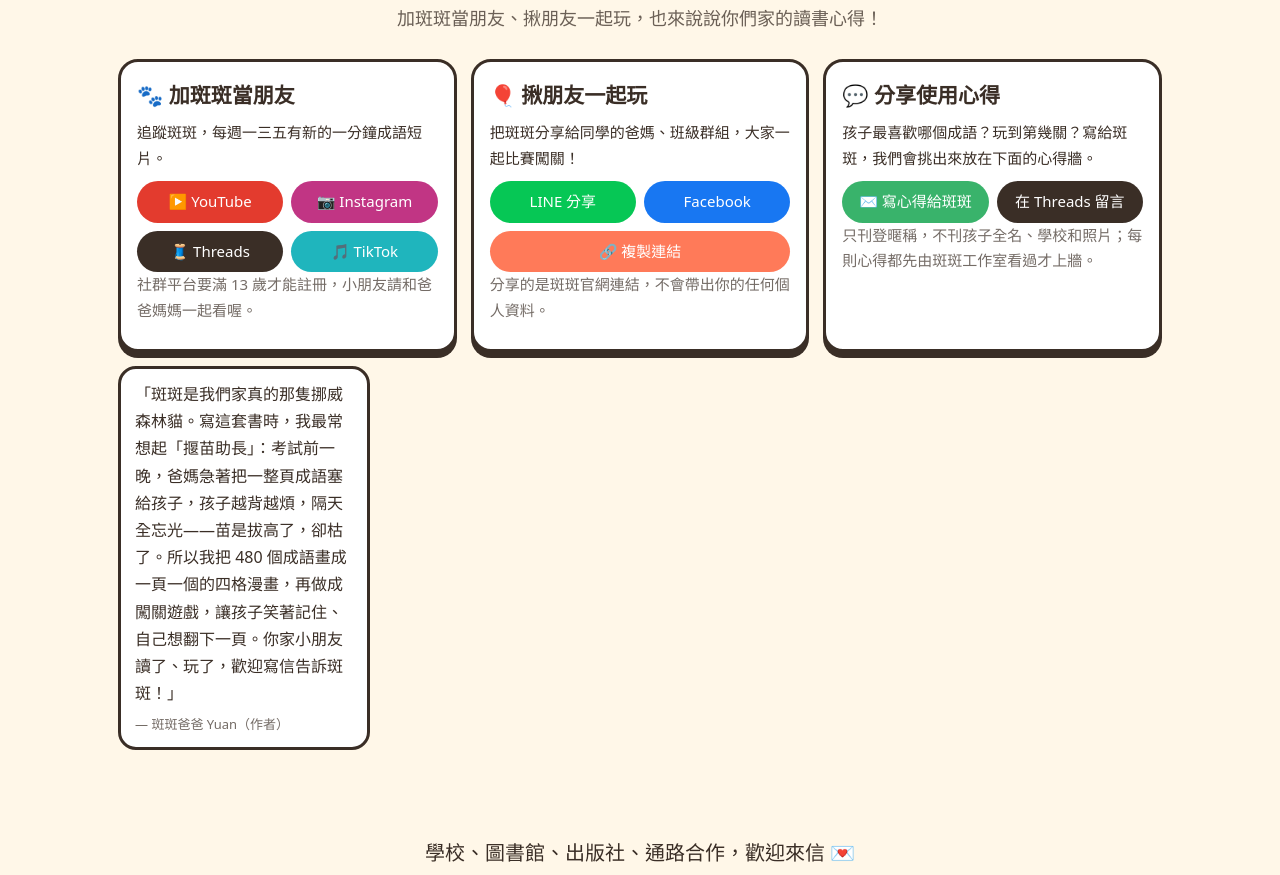
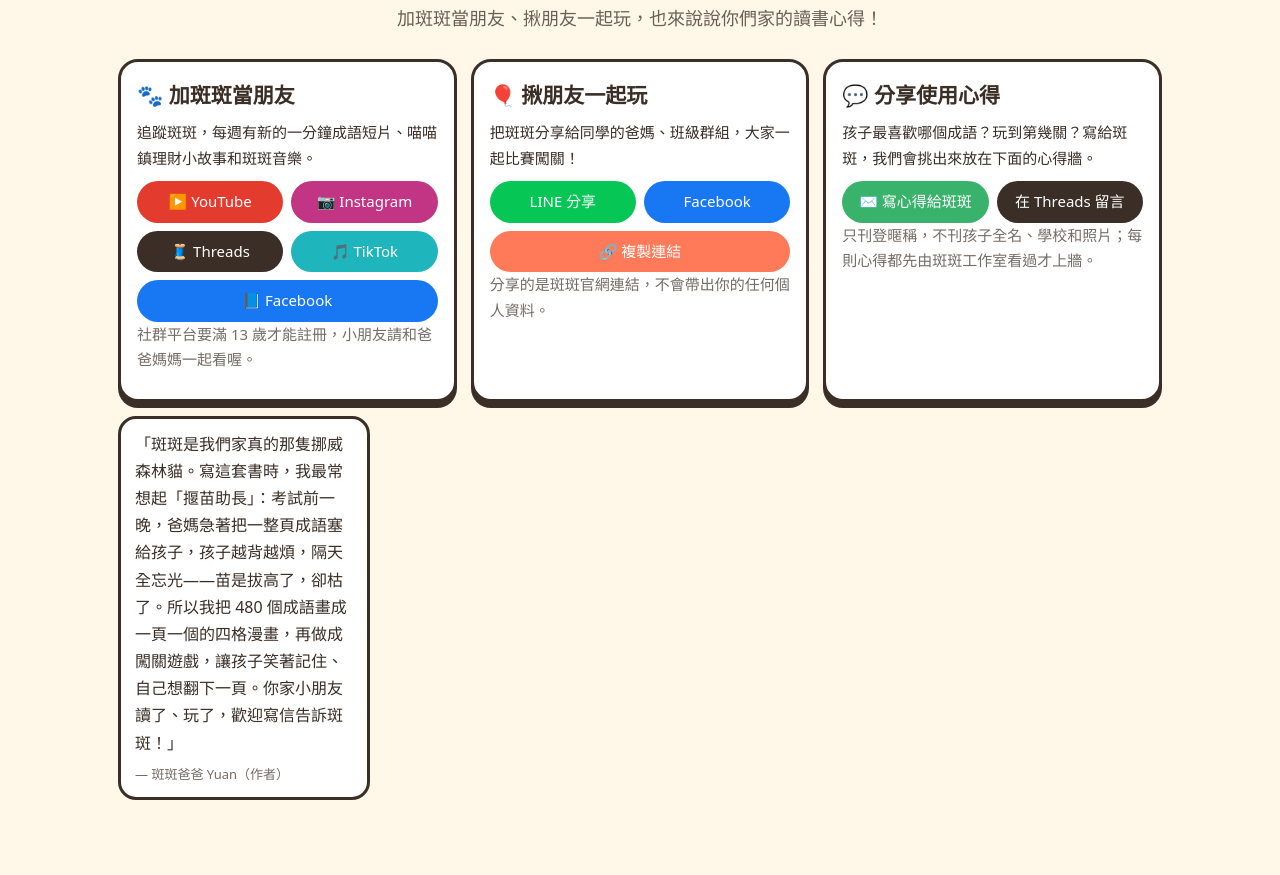
Before and after one commit to banbanstudio/banbanstudio.github.io, a plain HTML site: page index.html in a window 1280 px wide. Shown: the part 3313-4188 px from the top of the page. Drawn offline with Linux system fonts and the light colour scheme; a web font is replaced by a local one.

Commit message:
加斑斑當朋友：加入 Facebook 粉專按鈕；成語頁追蹤列加 Facebook；說明改成成語・理財・音樂三條主線
Co-Authored-By: Claude Opus 5.5 <noreply@anthropic.com>
Claude-Session: https://claude.ai/code/session_01Pd6Gg2SBcfdRoewdNyzGBA

```diff
--- a/index.html
+++ b/index.html
@@ -246,8 +246,8 @@ document.getElementById('bdHome').textContent=f(a[3]||0);document.getElementById
  <h2 class="ttl">斑斑<em>朋友圈</em></h2>
  <p class="sub">加斑斑當朋友、揪朋友一起玩，也來說說你們家的讀書心得！</p>
  <div class="g3">
-  <div class="cbox"><h3>🐾 加斑斑當朋友</h3><p>追蹤斑斑，每週一三五有新的一分鐘成語短片。</p>
-   <div class="sbtn"><a href="https://www.youtube.com/@banbanstudio_tw?sub_confirmation=1" target="_blank" rel="noopener" style="background:#e33b2e">▶️ YouTube</a><a href="https://www.instagram.com/banbanstudio.tw/" target="_blank" rel="noopener" style="background:#c13584">📷 Instagram</a><a href="https://www.threads.com/@banbanstudio.tw" target="_blank" rel="noopener" style="background:#3a2e26">🧵 Threads</a><a href="https://www.tiktok.com/@banbanstudio.tw" target="_blank" rel="noopener" style="background:#1fb5bd">🎵 TikTok</a></div>
+  <div class="cbox"><h3>🐾 加斑斑當朋友</h3><p>追蹤斑斑，每週有新的一分鐘成語短片、喵喵鎮理財小故事和斑斑音樂。</p>
+   <div class="sbtn"><a href="https://www.youtube.com/@banbanstudio_tw?sub_confirmation=1" target="_blank" rel="noopener" style="background:#e33b2e">▶️ YouTube</a><a href="https://www.instagram.com/banbanstudio.tw/" target="_blank" rel="noopener" style="background:#c13584">📷 Instagram</a><a href="https://www.threads.com/@banbanstudio.tw" target="_blank" rel="noopener" style="background:#3a2e26">🧵 Threads</a><a href="https://www.tiktok.com/@banbanstudio.tw" target="_blank" rel="noopener" style="background:#1fb5bd">🎵 TikTok</a><a href="https://www.facebook.com/banbanstudio.tw" target="_blank" rel="noopener" style="background:#1877f2">📘 Facebook</a></div>
    <p class="cnote">社群平台要滿 13 歲才能註冊，小朋友請和爸爸媽媽一起看喔。</p></div>
   <div class="cbox"><h3>🎈 揪朋友一起玩</h3><p>把斑斑分享給同學的爸媽、班級群組，大家一起比賽闖關！</p>
    <div class="sbtn"><a id="shLine" target="_blank" rel="noopener" style="background:#06c755">LINE 分享</a><a id="shFb" target="_blank" rel="noopener" style="background:#1877f2">Facebook</a><button id="shCopy" style="background:var(--or)">🔗 複製連結</button></div>
```
Also changed, not shown: chengyu/index.html (+1 -1 lines).
